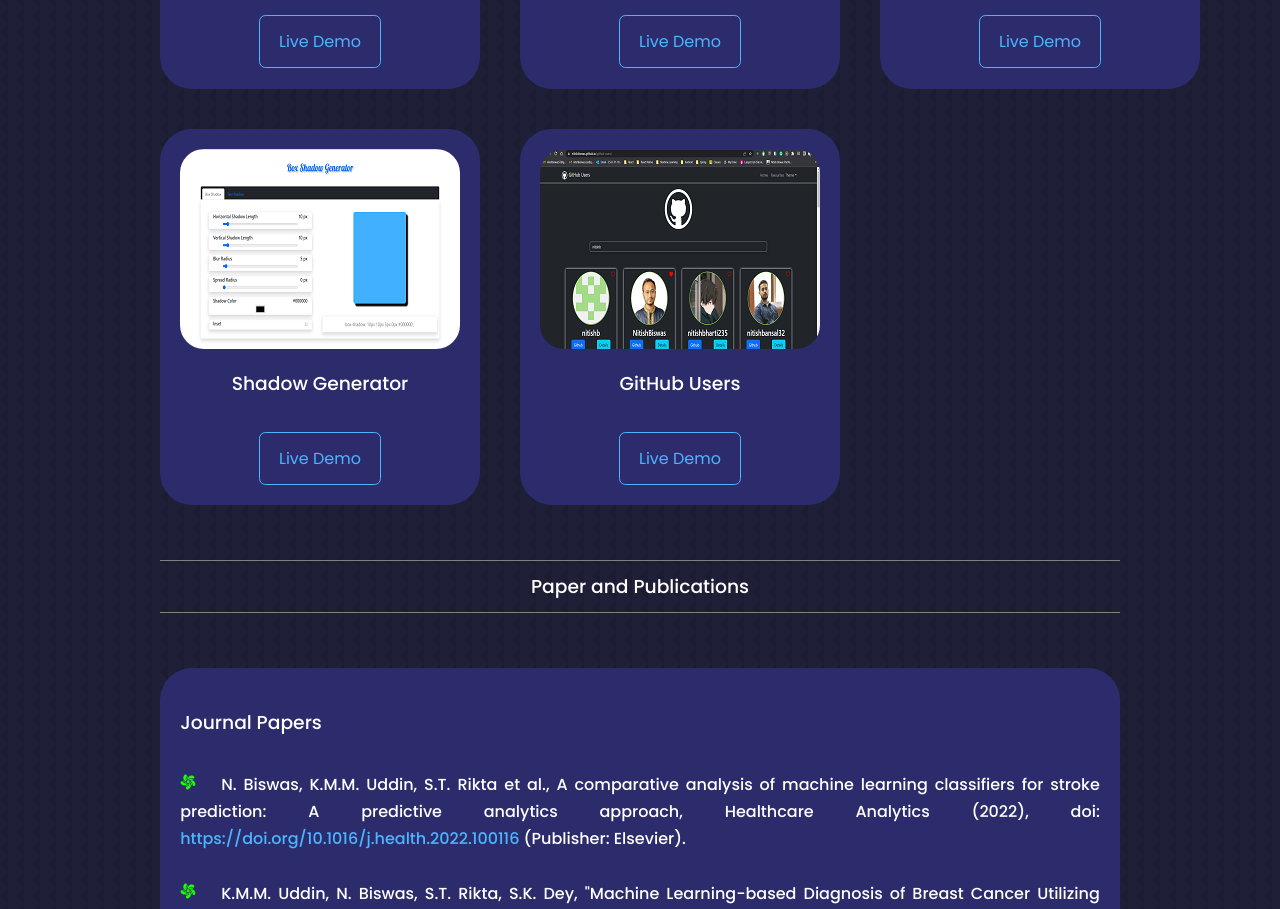
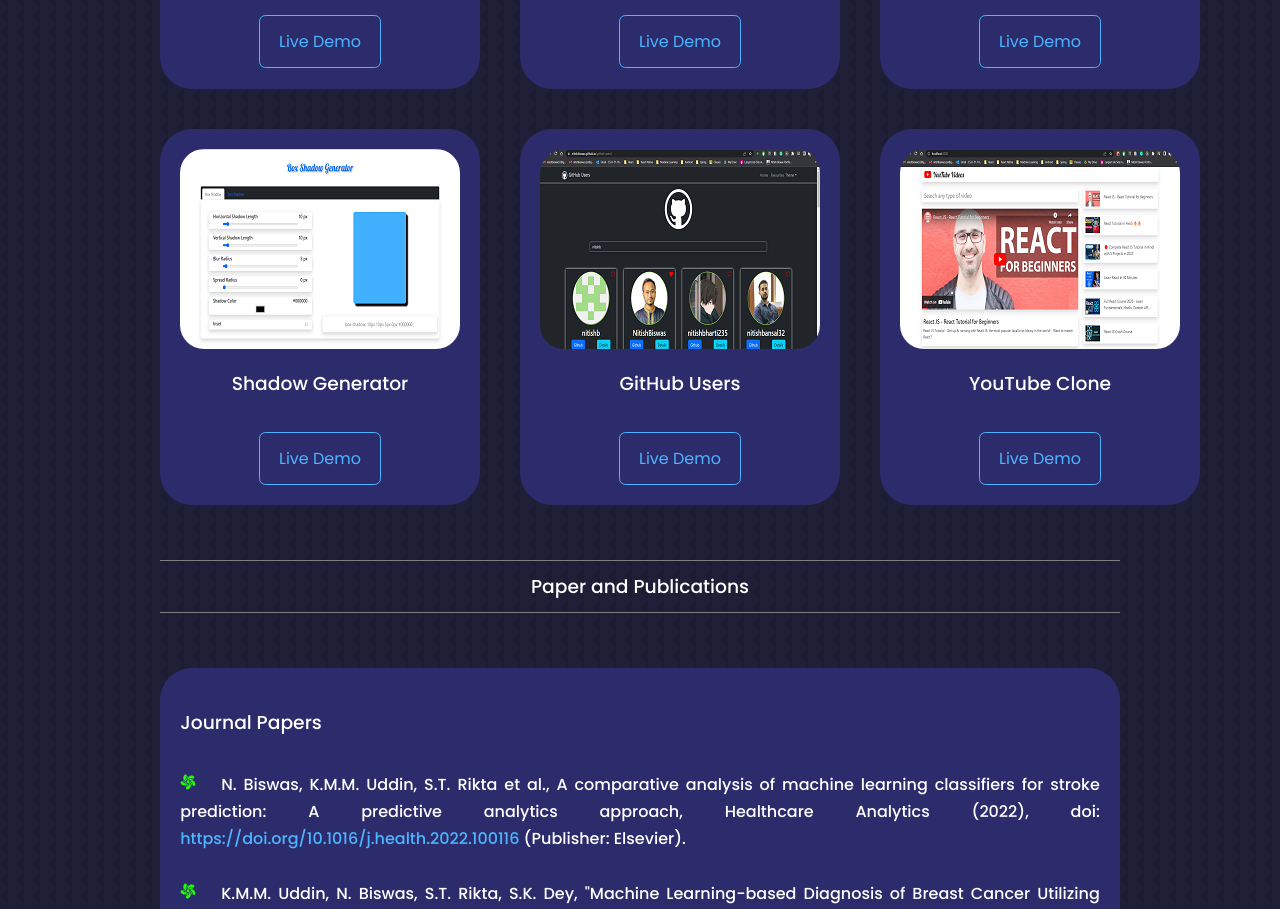
Before and after one commit to NitishBiswas/portfolio, a React (Create React App) app: page / in a window 1280 px wide. Shown: the part 5320-6229 px from the top of the page. Built offline with nearby package versions, Linux system fonts and the light colour scheme.

Commit message:
Add youtube clone app

```diff
--- a/src/components/portfolio/Portfolio.jsx
+++ b/src/components/portfolio/Portfolio.jsx
@@ -18,7 +18,7 @@ import CHAT_APP_MOBILE from '../../assets/chat-app2.png';
 import HEART from '../../assets/heart.png';
 import SHADOW from '../../assets/shadow.png';
 import GITHUB from '../../assets/github.png';
-
+import YOUTUBE from '../../assets/youtube-clone.png';
 
 const Portfolio = () => {
   return (
@@ -169,6 +169,13 @@ const Portfolio = () => {
           <h3>GitHub Users</h3>
           <a className='btn' href="https://nitishbiswas.github.io/github-users/" target='_blank' rel="noreferrer">Live Demo</a>
         </article>
+        <article className="portfolio_item">
+          <div className="portfolio_item-image">
+            <img src={YOUTUBE} alt="Stroke Web" />
+          </div>
+          <h3>YouTube Clone</h3>
+          <a className='btn' href="https://nitishbiswas.github.io/youtube-clone/" target='_blank' rel="noreferrer">Live Demo</a>
+        </article>
       </div>
 
       <div className='container'>
```
Also changed, not shown: src/assets/youtube-clone.png (added), 1 other file (tests, documents, lock files or other folders).
